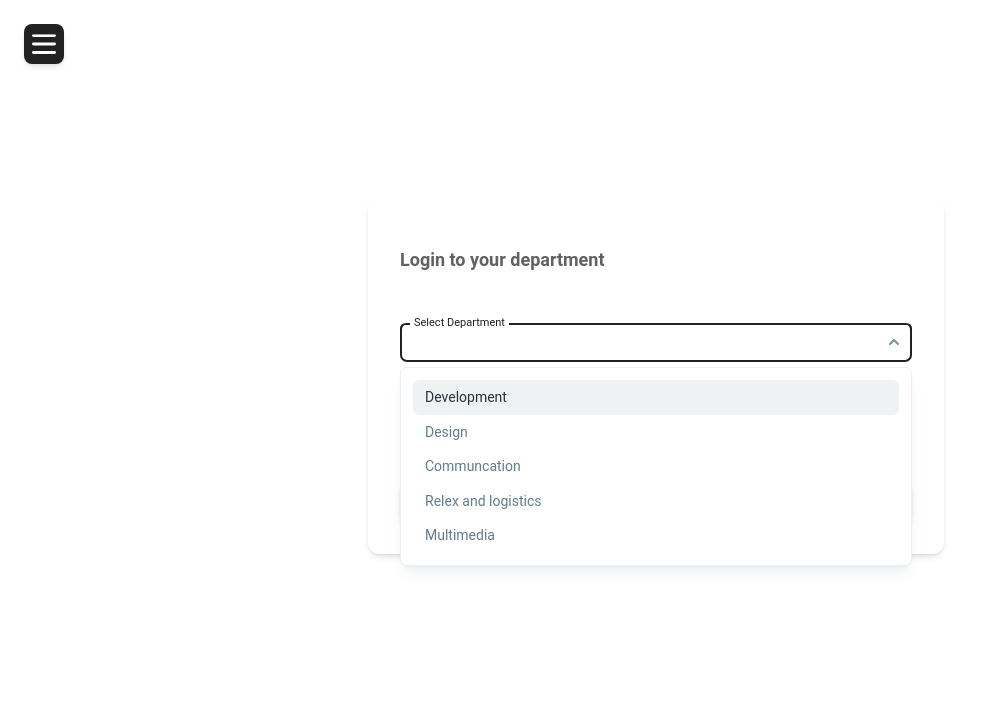
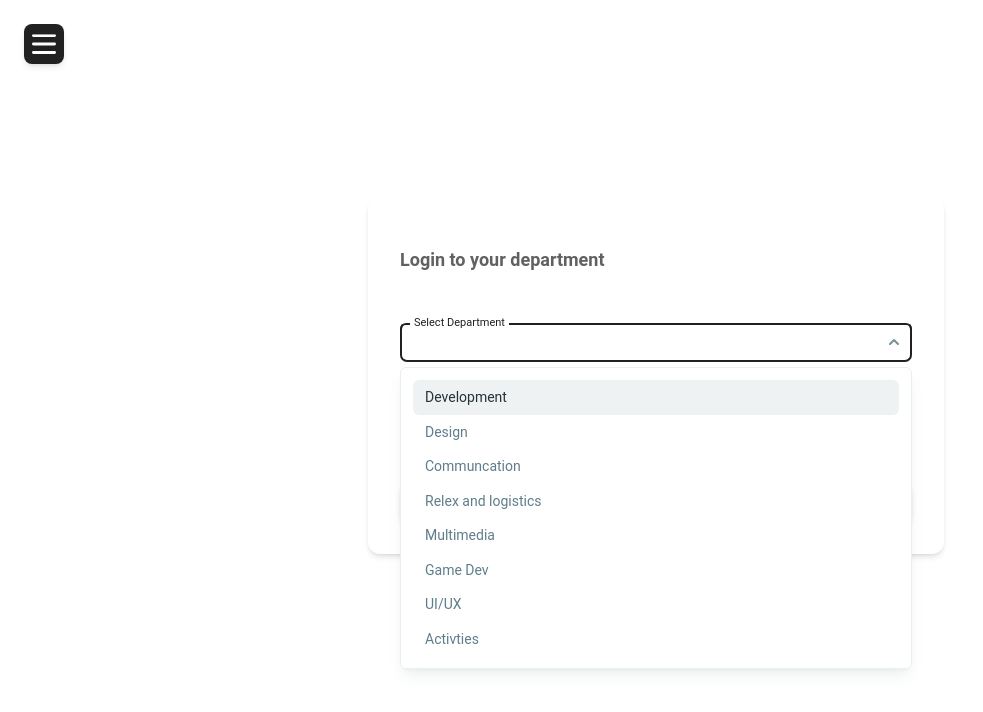
Before and after one commit to Samio735/bytecraft-ranking, a Next.js app: page / in a window 1280 px wide. Both pictures are taken after a click on the button 656 px from the left and 342 px from the top of the page. Shown: the top 712 px of the page, without its empty margins (0-983 px from the left). Built offline with nearby package versions, Linux system fonts and the light colour scheme.

Commit message:
dream on

```diff
--- a/app/Login.js
+++ b/app/Login.js
@@ -47,6 +47,9 @@ function Login() {
             <Option value="communication">Communcation</Option>
             <Option value="relex-logistics">Relex and logistics</Option>
             <Option value="multimedia">Multimedia</Option>
+            <Option value="game-dev">Game Dev</Option>
+            <Option value="uiux">UI/UX</Option>
+            <Option value="activities">Activties</Option>
           </Select>
           <Input
             label="password"
--- a/app/Sidebar.js
+++ b/app/Sidebar.js
@@ -73,7 +73,7 @@ function Sidebar() {
                 className="border-b-0 p-3"
               >
                 <Typography color="blue-gray" className="mr-auto font-normal">
-                  Departments
+                  Departments and Teams
                 </Typography>
                 <ListItemSuffix>
                   <svg
@@ -113,6 +113,15 @@ function Sidebar() {
                 <Link href={"/departments/multimedia"}>
                   <ListItem>Multimedia</ListItem>
                 </Link>
+                <Link href={"/departments/activities"}>
+                  <ListItem>Activities</ListItem>
+                </Link>
+                <Link href={"/departments/game-dev"}>
+                  <ListItem>Game Dev</ListItem>
+                </Link>
+                <Link href={"/departments/uiux"}>
+                  <ListItem>UI/UX</ListItem>
+                </Link>
               </List>
             </AccordionBody>
           </Accordion>
--- a/app/rankings/Table.js
+++ b/app/rankings/Table.js
@@ -2,7 +2,7 @@
 import { Card, Typography } from "@material-tailwind/react";
 
 function Table({ members }) {
-  const TABLE_HEAD = ["", "Name", "Department", "Points"];
+  const TABLE_HEAD = ["", "Name", "Points"];
 
   return (
     <div className="flex justify-center items-center mb-6">
@@ -53,7 +53,7 @@ function Table({ members }) {
                       {name}
                     </Typography>
                   </td>
-                  <td className={classes}>
+                  {/* <td className={classes}>
                     <Typography
                       variant="small"
                       color="blue-gray"
@@ -61,7 +61,7 @@ function Table({ members }) {
                     >
                       {department}
                     </Typography>
-                  </td>
+                  </td> */}
                   <td className={classes}>
                     <Typography
                       variant="small"
```
